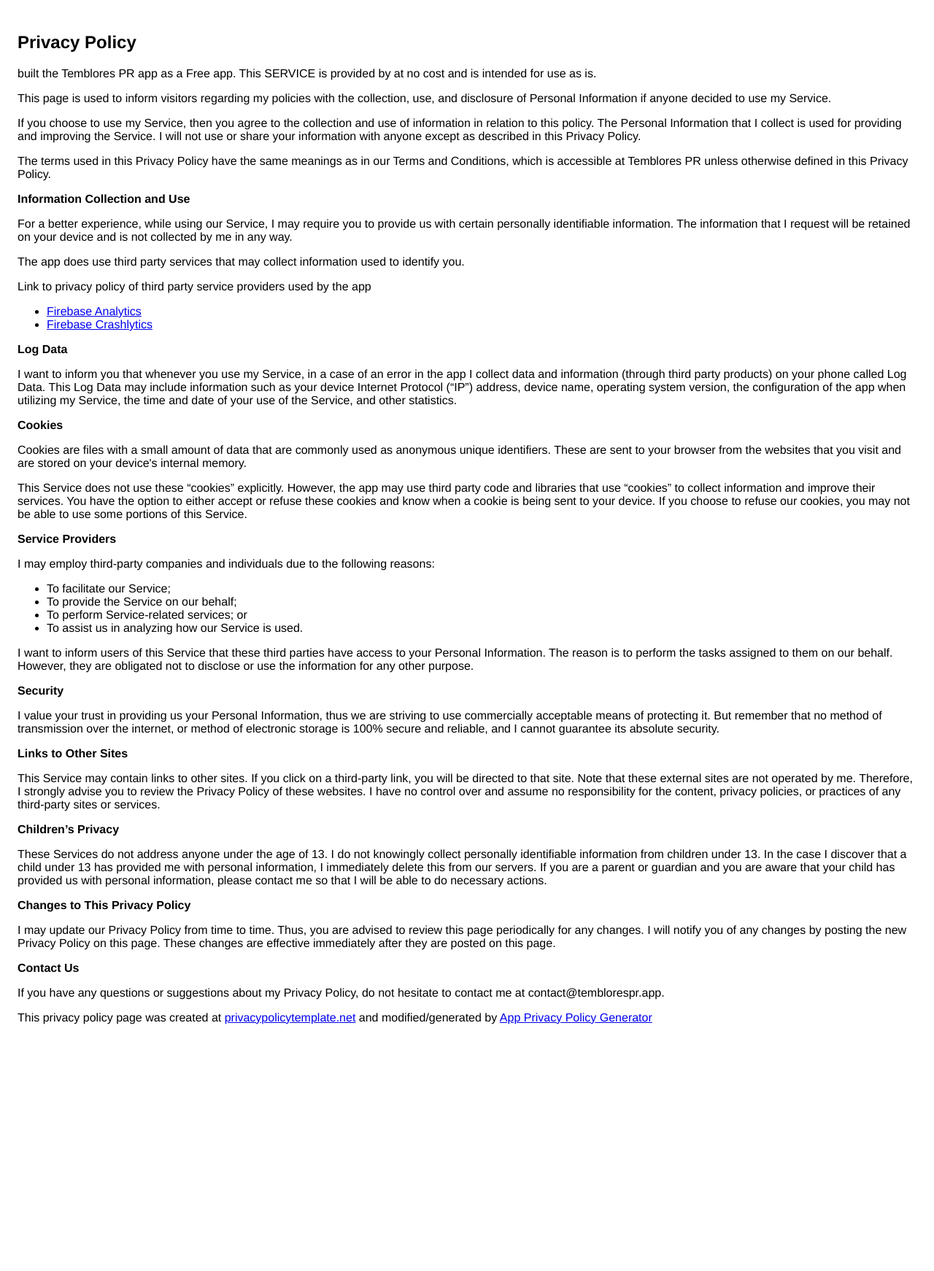
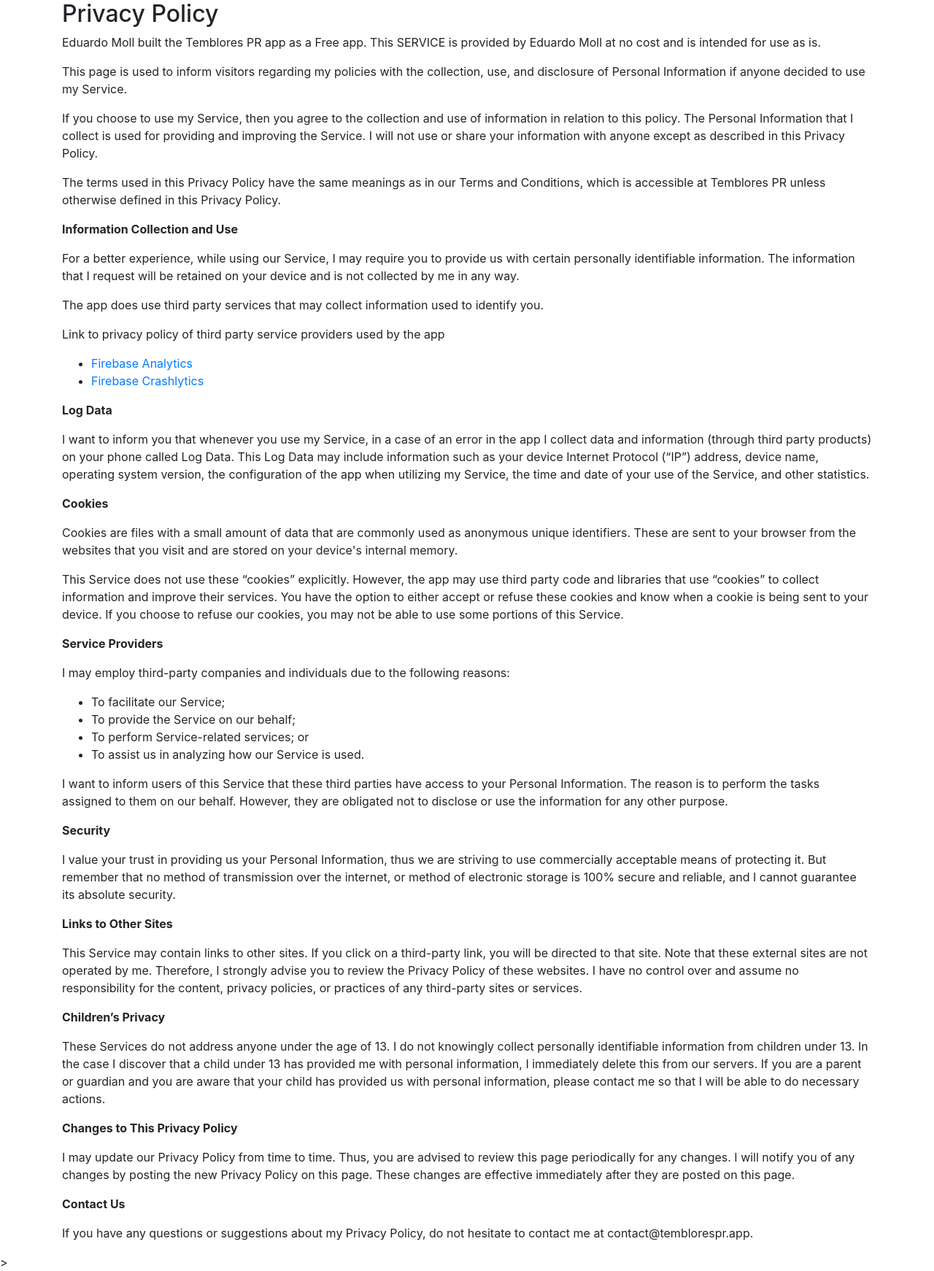
Before and after one commit to egmoll7/Temblores-PR, a plain HTML site: page PrivacyPolicy.html in a window 1280 px wide. Shown: the whole page at 73% size. Before the commit the page ends 1444 px from the top, so only its background shows below. Drawn offline with nearby package versions, Linux system fonts and the light colour scheme.

Commit message:
Updates Privacy Policy

```diff
--- a/PrivacyPolicy.html
+++ b/PrivacyPolicy.html
@@ -1,23 +1,35 @@
-<!DOCTYPE html>
-    <html>
+<!doctype html>
+<html lang="en">
+
 <head>
-      <meta charset='utf-8'>
-      <meta name='viewport' content='width=device-width'>
-      <title>Privacy Policy</title>
-      <style> body { font-family: 'Helvetica Neue', Helvetica, Arial, sans-serif; padding:1em; } </style>
+    <!-- Required meta tags -->
+    <meta charset="utf-8">
+    <meta name="viewport" content="width=device-width, initial-scale=1, shrink-to-fit=no">
+
+    <!-- Bootstrap CSS -->
+    <link rel="stylesheet" href="https://stackpath.bootstrapcdn.com/bootstrap/4.4.1/css/bootstrap.min.css"
+        integrity="sha384-Vkoo8x4CGsO3+Hhxv8T/Q5PaXtkKtu6ug5TOeNV6gBiFeWPGFN9MuhOf23Q9Ifjh" crossorigin="anonymous">
+
+    <title>Temblores PR | Privacy Policy</title>
 </head>
+
 <body>
-    <h2>Privacy Policy</h2> <p>
-                     built the Temblores PR app as
-                    a Free app. This SERVICE is provided by
+
+    <div class="container">
+    <h2>Privacy Policy</h2>
+    <p>
+        Eduardo Moll built the Temblores PR app as
+        a Free app. This SERVICE is provided by Eduardo Moll
         at no cost and is intended for
         use as is.
-                  </p> <p>
+    </p>
+    <p>
         This page is used to inform visitors regarding
         my policies with the collection, use, and
         disclosure of Personal Information if anyone decided to use
         my Service.
-                  </p> <p>
+    </p>
+    <p>
         If you choose to use my Service, then you agree
         to the collection and use of information in relation to this
         policy. The Personal Information that I collect is
@@ -25,24 +37,37 @@
         I will not use or share your
         information with anyone except as described in this Privacy
         Policy.
-                  </p> <p>
+    </p>
+    <p>
         The terms used in this Privacy Policy have the same meanings
         as in our Terms and Conditions, which is accessible at
         Temblores PR unless otherwise defined in this Privacy
         Policy.
-                  </p> <p><strong>Information Collection and Use</strong></p> <p>
+    </p>
+    <p><strong>Information Collection and Use</strong></p>
+    <p>
         For a better experience, while using our Service,
         I may require you to provide us with certain
         personally identifiable information. The
         information that I request will be
         retained on your device and is not collected by me in any way.
-                  </p> <p>
+    </p>
+    <p>
         The app does use third party services that may collect
         information used to identify you.
-                  </p> <div><p>
+    </p>
+    <div>
+        <p>
             Link to privacy policy of third party service providers
             used by the app
-                    </p> <ul><!----><!----><li><a href="https://firebase.google.com/policies/analytics" target="_blank">Firebase Analytics</a></li><li><a href="https://firebase.google.com/terms/crashlytics" target="_blank">Firebase Crashlytics</a></li><!----><!----><!----><!----><!----><!----><!----><!----><!----><!----></ul></div> <p><strong>Log Data</strong></p> <p>
+        </p>
+        <ul>
+            <li><a href="https://firebase.google.com/policies/analytics" target="_blank">Firebase Analytics</a></li>
+            <li><a href="https://firebase.google.com/terms/crashlytics" target="_blank">Firebase Crashlytics</a></li>
+        </ul>
+    </div>
+    <p><strong>Log Data</strong></p>
+    <p>
         I want to inform you that whenever
         you use my Service, in a case of an error in the
         app I collect data and information (through third
@@ -52,12 +77,15 @@
         version, the configuration of the app when utilizing
         my Service, the time and date of your use of the
         Service, and other statistics.
-                  </p> <p><strong>Cookies</strong></p> <p>
+    </p>
+    <p><strong>Cookies</strong></p>
+    <p>
         Cookies are files with a small amount of data that are
         commonly used as anonymous unique identifiers. These are
         sent to your browser from the websites that you visit and
         are stored on your device's internal memory.
-                  </p> <p>
+    </p>
+    <p>
         This Service does not use these “cookies” explicitly.
         However, the app may use third party code and libraries that
         use “cookies” to collect information and improve their
@@ -65,24 +93,37 @@
         these cookies and know when a cookie is being sent to your
         device. If you choose to refuse our cookies, you may not be
         able to use some portions of this Service.
-                  </p> <p><strong>Service Providers</strong></p> <p>
+    </p>
+    <p><strong>Service Providers</strong></p>
+    <p>
         I may employ third-party companies
         and individuals due to the following reasons:
-                  </p> <ul><li>To facilitate our Service;</li> <li>To provide the Service on our behalf;</li> <li>To perform Service-related services; or</li> <li>To assist us in analyzing how our Service is used.</li></ul> <p>
+    </p>
+    <ul>
+        <li>To facilitate our Service;</li>
+        <li>To provide the Service on our behalf;</li>
+        <li>To perform Service-related services; or</li>
+        <li>To assist us in analyzing how our Service is used.</li>
+    </ul>
+    <p>
         I want to inform users of this
         Service that these third parties have access to your
         Personal Information. The reason is to perform the tasks
         assigned to them on our behalf. However, they are obligated
         not to disclose or use the information for any other
         purpose.
-                  </p> <p><strong>Security</strong></p> <p>
+    </p>
+    <p><strong>Security</strong></p>
+    <p>
         I value your trust in providing us
         your Personal Information, thus we are striving to use
         commercially acceptable means of protecting it. But remember
         that no method of transmission over the internet, or method
         of electronic storage is 100% secure and reliable, and
         I cannot guarantee its absolute security.
-                  </p> <p><strong>Links to Other Sites</strong></p> <p>
+    </p>
+    <p><strong>Links to Other Sites</strong></p>
+    <p>
         This Service may contain links to other sites. If you click
         on a third-party link, you will be directed to that site.
         Note that these external sites are not operated by
@@ -91,7 +132,9 @@
         I have no control over and assume no
         responsibility for the content, privacy policies, or
         practices of any third-party sites or services.
-                  </p> <p><strong>Children’s Privacy</strong></p> <p>
+    </p>
+    <p><strong>Children’s Privacy</strong></p>
+    <p>
         These Services do not address anyone under the age of 13.
         I do not knowingly collect personally
         identifiable information from children under 13. In the case
@@ -102,21 +145,36 @@
         has provided us with personal information, please contact
         me so that I will be able to do
         necessary actions.
-                  </p> <p><strong>Changes to This Privacy Policy</strong></p> <p>
+    </p>
+    <p><strong>Changes to This Privacy Policy</strong></p>
+    <p>
         I may update our Privacy Policy from
         time to time. Thus, you are advised to review this page
         periodically for any changes. I will
         notify you of any changes by posting the new Privacy Policy
         on this page. These changes are effective immediately after
         they are posted on this page.
-                  </p> <p><strong>Contact Us</strong></p> <p>
+    </p>
+    <p><strong>Contact Us</strong></p>
+    <p>
         If you have any questions or suggestions about
         my Privacy Policy, do not hesitate to contact
         me at contact@temblorespr.app.
-                  </p> <p>
-                    This privacy policy page was created at
-                    <a href="https://privacypolicytemplate.net" target="_blank">privacypolicytemplate.net</a>
-                    and modified/generated by
-                    <a href="https://app-privacy-policy-generator.firebaseapp.com/" target="_blank">App Privacy Policy Generator</a></p>
+    </p>
+
+    </div>>
+
+    <!-- Optional JavaScript -->
+    <!-- jQuery first, then Popper.js, then Bootstrap JS -->
+    <script src="https://code.jquery.com/jquery-3.4.1.slim.min.js"
+        integrity="sha384-J6qa4849blE2+poT4WnyKhv5vZF5SrPo0iEjwBvKU7imGFAV0wwj1yYfoRSJoZ+n"
+        crossorigin="anonymous"></script>
+    <script src="https://cdn.jsdelivr.net/npm/popper.js@1.16.0/dist/umd/popper.min.js"
+        integrity="sha384-Q6E9RHvbIyZFJoft+2mJbHaEWldlvI9IOYy5n3zV9zzTtmI3UksdQRVvoxMfooAo"
+        crossorigin="anonymous"></script>
+    <script src="https://stackpath.bootstrapcdn.com/bootstrap/4.4.1/js/bootstrap.min.js"
+        integrity="sha384-wfSDF2E50Y2D1uUdj0O3uMBJnjuUD4Ih7YwaYd1iqfktj0Uod8GCExl3Og8ifwB6"
+        crossorigin="anonymous"></script>
 </body>
+
 </html>
```
Lines whose indentation alone changed are shown as unchanged.
